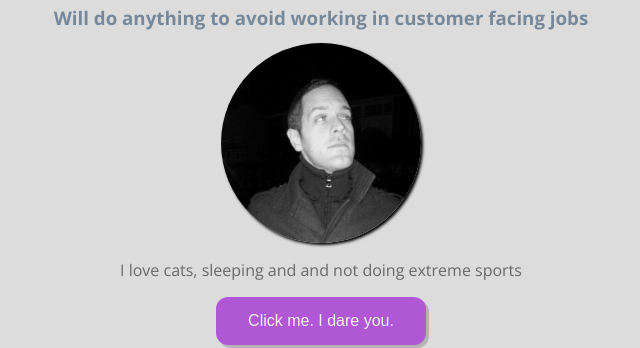
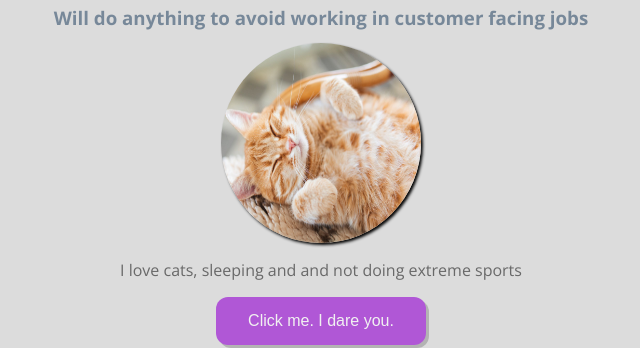
Before and after one commit to Bundo101/Profile-Page, a plain HTML site: page index.html in a window 1280 px wide. Shown: the part 57-405 px from the top of the page, without its empty margins (319-959 px from the left). Drawn offline with nearby package versions, Linux system fonts and the light colour scheme.

Commit message:
changed profile image

```diff
--- a/index.html
+++ b/index.html
@@ -17,7 +17,7 @@
       <h3 class="text-center">Will do anything to avoid working in customer facing jobs</h3>
     </div>
     <div class="card">
-      <img class="content-center img-circle" src="/images/me.jpg" alt="Pic of me" width="200" height="200">
+      <img class="content-center img-circle" src="/images/notme.jpg" alt="Pic of me" width="200" height="200">
     </div>
     <div class="card">
         <p class="text-center">I love cats, sleeping and and not doing extreme sports</p>
```
Also changed, not shown: images/notme.jpg (added).
